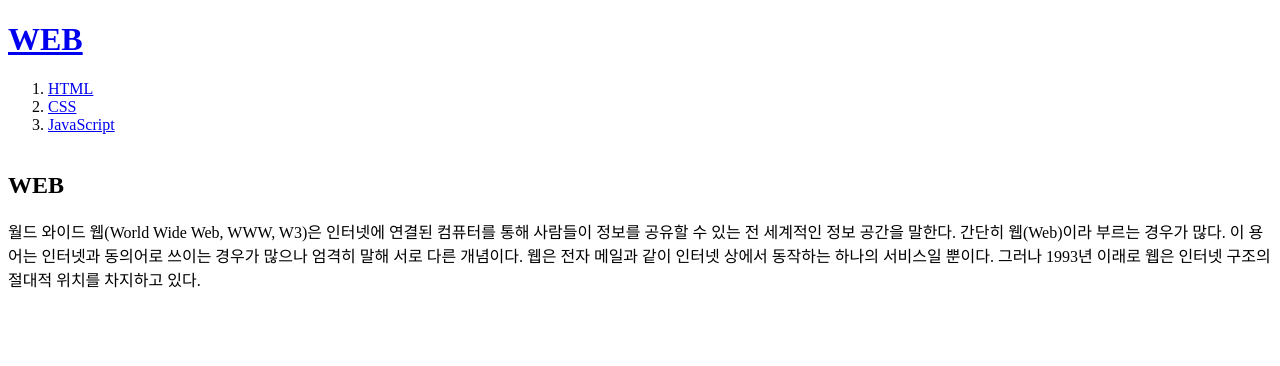
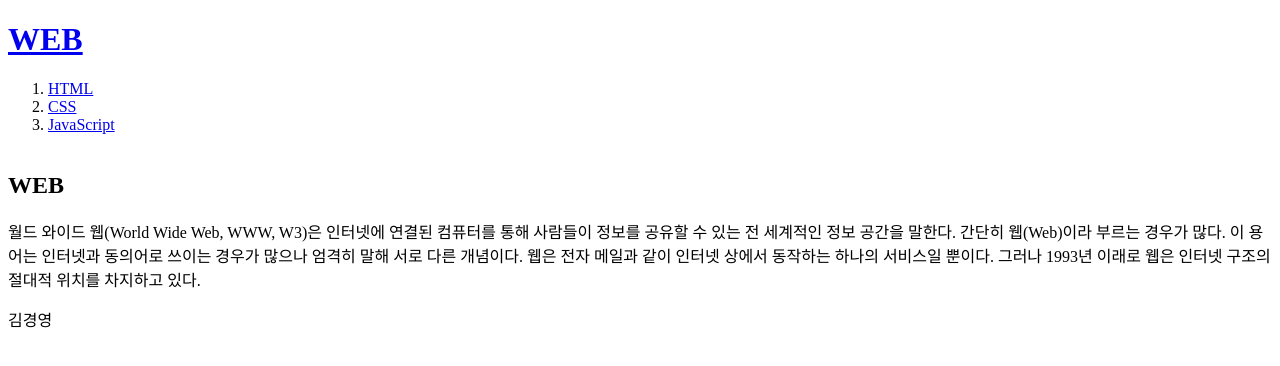
Before and after one commit to kky5738/web1, a plain HTML site: page index.html in a window 1280 px wide. Drawn offline with Linux system fonts and the light colour scheme.

Commit message:
Update index.html

```diff
--- a/index.html
+++ b/index.html
@@ -17,5 +17,8 @@
   <p>
     월드 와이드 웹(World Wide Web, WWW, W3)은 인터넷에 연결된 컴퓨터를 통해 사람들이 정보를 공유할 수 있는 전 세계적인 정보 공간을 말한다. 간단히 웹(Web)이라 부르는 경우가 많다. 이 용어는 인터넷과 동의어로 쓰이는 경우가 많으나 엄격히 말해 서로 다른 개념이다. 웹은 전자 메일과 같이 인터넷 상에서 동작하는 하나의 서비스일 뿐이다. 그러나 1993년 이래로 웹은 인터넷 구조의 절대적 위치를 차지하고 있다.
   </p>
+  <p>
+    김경영
+  </p>
 </body>
 </html>
```
